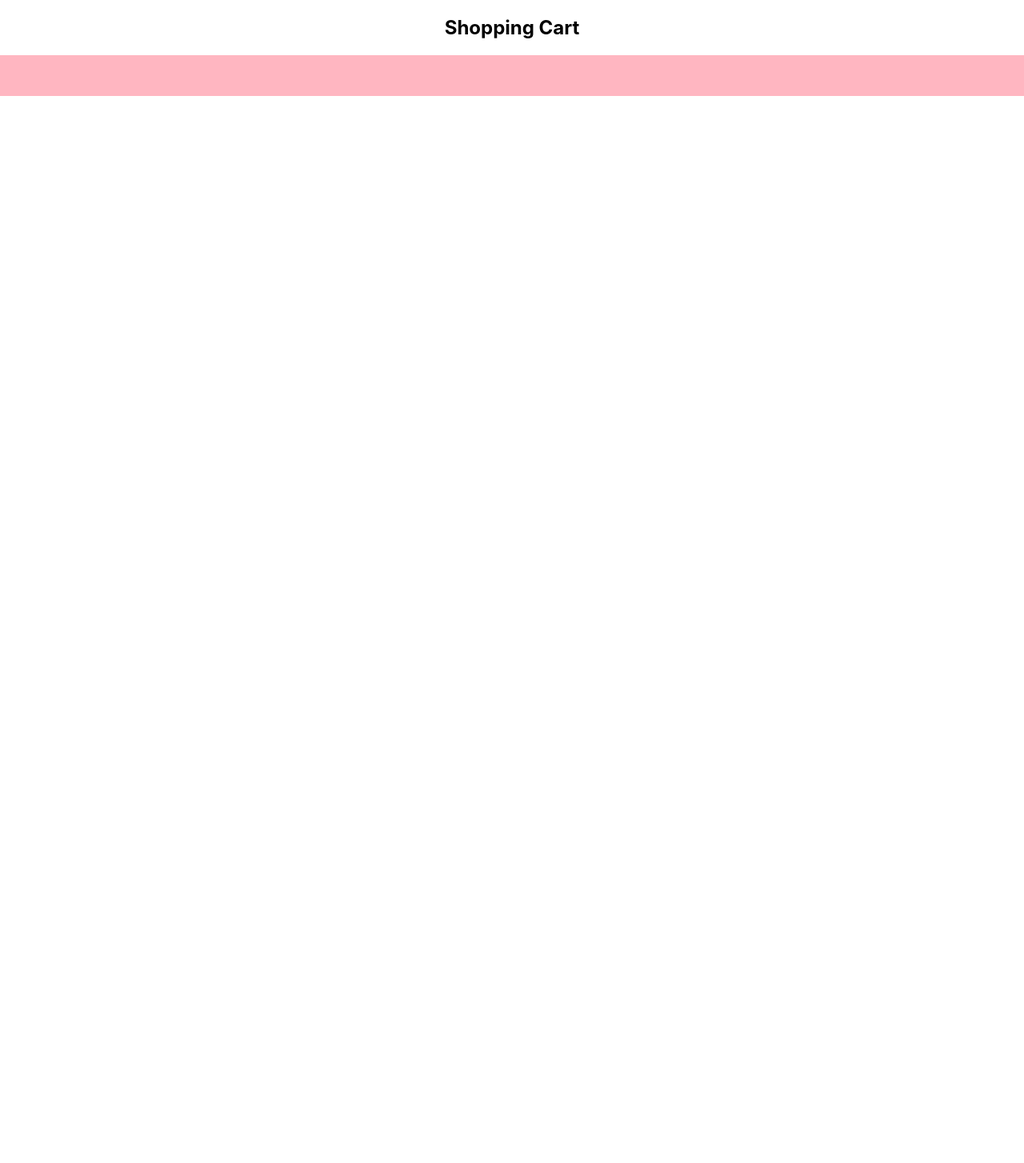
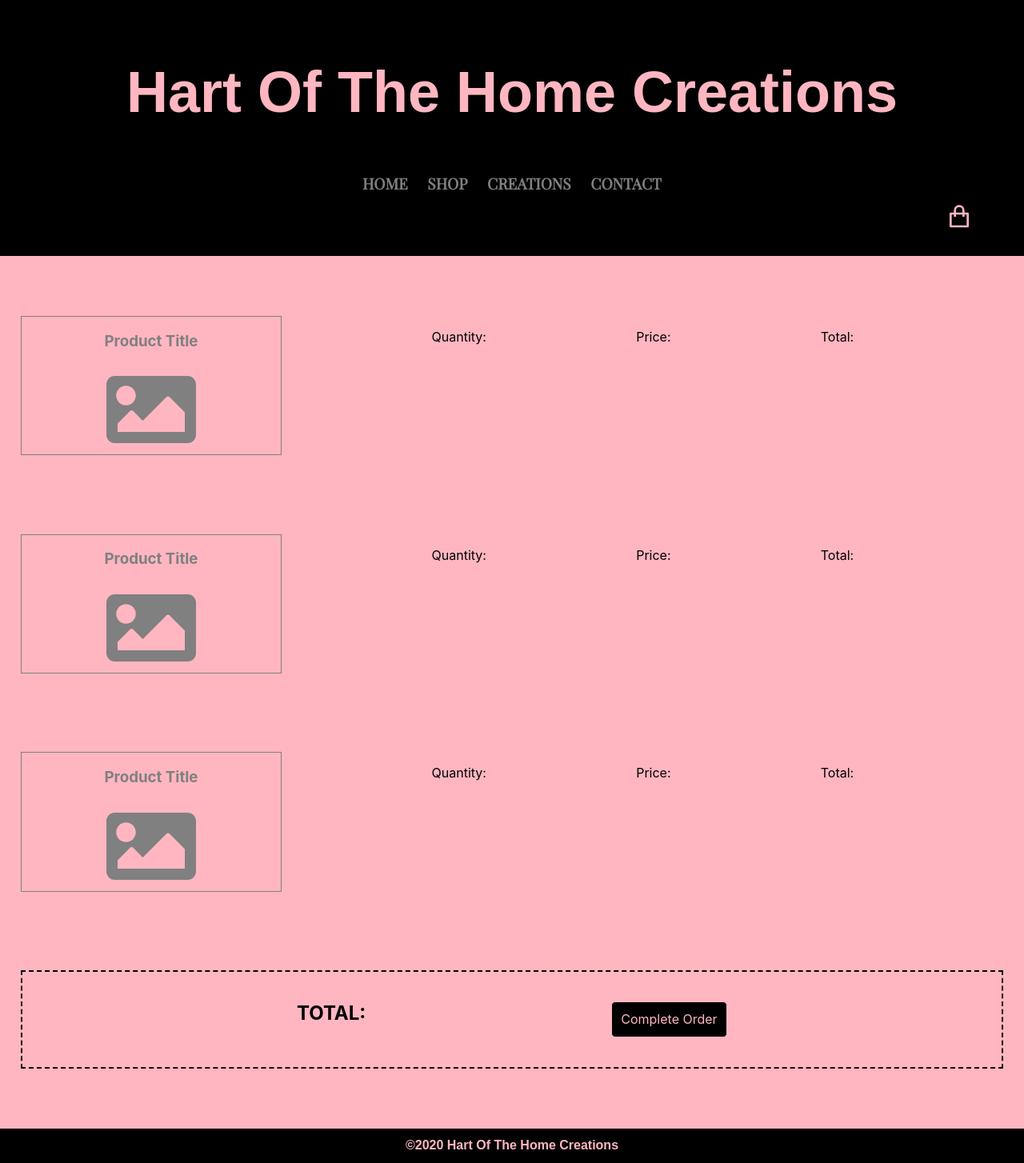
Before and after one commit to easpaas/hart_of_the_home_creations-frontend, a React (Create React App) app in the folder hart_and_home/: page /cart in a window 1280 px wide. Shown: the whole page at 80% size. Before the commit the page ends 800 px from the top, so only its background shows below. Built offline with nearby package versions, Linux system fonts and the light colour scheme; a web font is replaced by a local one.

Commit message:
styled shopping cart

```diff
--- a/hart_and_home/src/components/ShoppingCart.js
+++ b/hart_and_home/src/components/ShoppingCart.js
@@ -1,15 +1,87 @@
-import React from 'react';
-import '../App.css';
+import React from "react";
+import styled from "styled-components";
+import "../App.css";
+
+import Header from "./Header";
+import Footer from "./Footer";
+import ProductCard from "./ProductCard";
+
+const Product = styled.div`
+  display: flex;
+  justify-content: space-evenly;
+`;
+const Content = styled.div`
+  width: 75%;
+  margin: 4% 0;
+  display: flex;
+  justify-content: space-evenly;
+`;
+
+const Total = styled.div`
+  border: 2px dashed;
+  padding: 3%;
+  display: flex;
+  justify-content: space-evenly;
+  margin: 4% auto;
+`;
+
+const Order = styled.div`
+background-color: black;
+color: lightpink;
+border: 1px solid;
+padding: 1%;
+border-radius: 5px;
+  &:hover {
+    cursor: pointer;
+  }
+`;
 
 const ShoppingCart = () => {
-  return(
+  return (
     <>
-    <h2>Shopping Cart</h2>
-    <div className="shopping-cart">
-
-    </div>
-  </>
+      <Header />
+      <div className="shopping-cart">
+        {/*
+                        TODO
+            *************************************
+            Map function that renders a <Product />
+            depending on number of items in cart.
+            ***************************************
+        */}
+        <Product>
+          <ProductCard />
+          <Content>
+            <p>Quantity: {}</p>
+            <p>Price: {}</p>
+            <p>Total: {}</p>
+          </Content>
+        </Product>
+        <Product>
+          <ProductCard />
+          <Content>
+            <p>Quantity: {}</p>
+            <p>Price: {}</p>
+            <p>Total: {}</p>
+          </Content>
+        </Product>
+        <Product>
+          <ProductCard />
+          <Content>
+            <p>Quantity: {}</p>
+            <p>Price: {}</p>
+            <p>Total: {}</p>
+          </Content>
+        </Product>
+        <Total>
+          <h2 style={{margin: '0'}}>TOTAL: </h2>
+          <Order onClick={() => {console.log('Order Ready to complete')}}>
+            Complete Order
+          </Order>
+        </Total>
+      </div>
+      <Footer />
+    </>
   );
-}
+};
 
 export default ShoppingCart;
```
Also changed, not shown: hart_and_home/src/components/ProductCard.js (+2 -2 lines).
